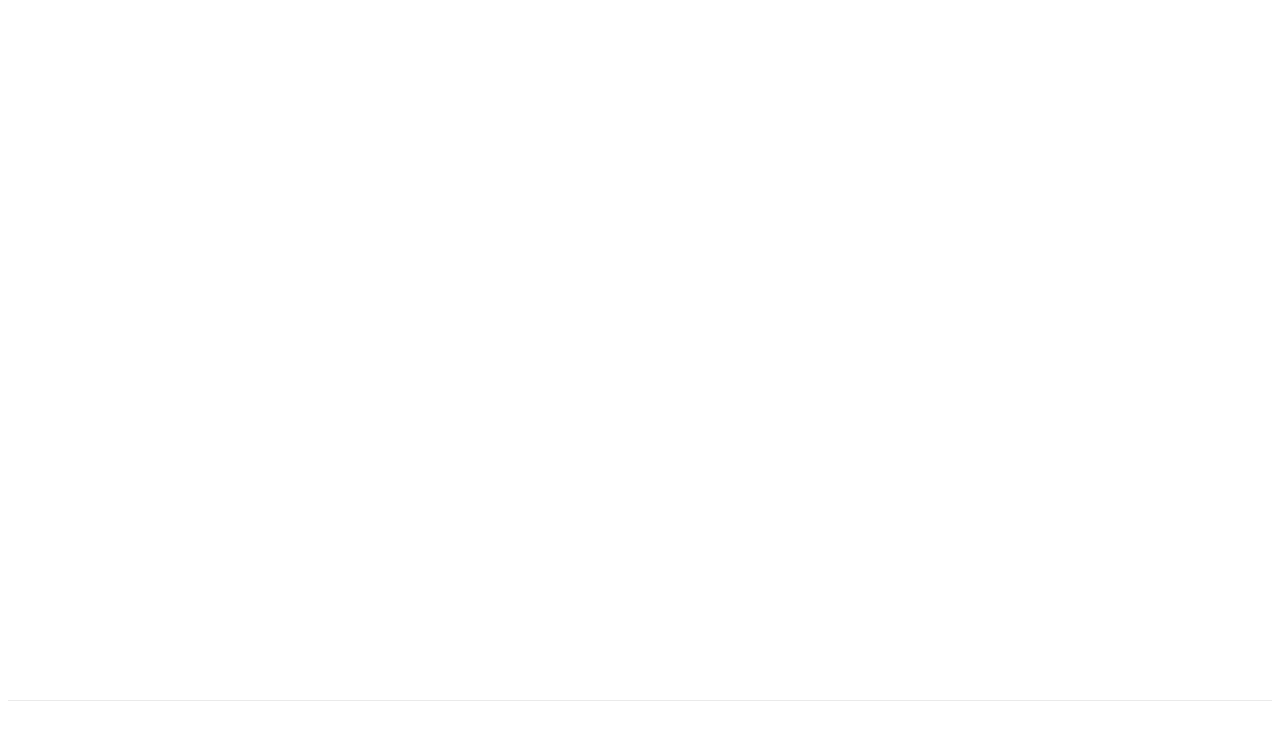
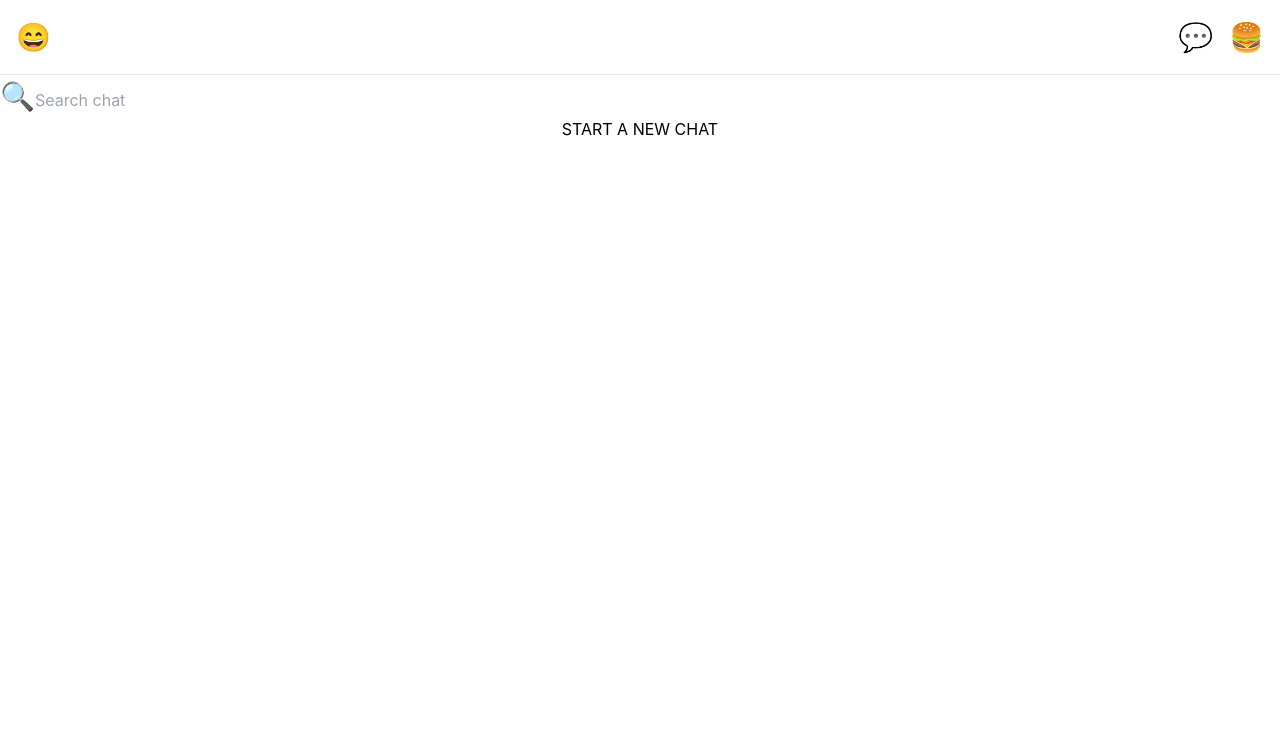
Before and after one commit to devTejas/WhatChat, a Next.js app: page / in a window 1280 px wide. Shown: the top 740 px of the page. Built offline with nearby package versions, Linux system fonts and the light colour scheme.

Commit message:
Sidebar Done

```diff
--- a/package.json
+++ b/package.json
@@ -9,6 +9,7 @@
     "lint": "next lint"
   },
   "dependencies": {
+    "firebase": "^9.1.2",
     "next": "11.1.2",
     "react": "17.0.2",
     "react-dom": "17.0.2"
--- /dev/null
+++ b/src/components/Sidebar.tsx
@@ -0,0 +1,27 @@
+import React from "react";
+
+const Sidebar = () => {
+  return (
+    <div className="flex flex-col">
+      <div className="flex justify-between items-center p-4 border-b sticky top-0 z-50">
+        <div className="icon">😄</div>
+        <div className="">
+          <button className="icon">💬</button>
+          <button className="ml-4 icon">🍔</button>
+        </div>
+      </div>
+      <div className="">
+        <span className="icon">🔍</span>
+        <input
+          className="outline-none border-none"
+          type="search"
+          placeholder="Search chat"
+          value=""
+        />
+      </div>
+      <button className="">START A NEW CHAT</button>
+    </div>
+  );
+};
+
+export default Sidebar;
--- /dev/null
+++ b/src/pages/chat.tsx
@@ -0,0 +1,11 @@
+import React from 'react'
+
+const Chat = () => {
+    return (
+        <div className="">
+            Chat,js
+        </div>
+    )
+}
+
+export default Chat
--- a/src/pages/index.tsx
+++ b/src/pages/index.tsx
@@ -1,20 +1,22 @@
 import type { NextPage } from "next";
 import Head from "next/head";
-import Image from "next/image";
-import styles from "../styles/Home.module.css";
+import Sidebar from "../components/Sidebar";
+import "tailwindcss/tailwind.css";
 
 const Home: NextPage = () => {
   return (
-    <div className={styles.container}>
+    <div className="">
       <Head>
         <title>WhatChat</title>
         <meta name="description" content="Generated by create next app" />
         <link rel="icon" href="/favicon.ico" />
       </Head>
 
-      <main className={styles.main}></main>
+      <main className="">
+        <Sidebar />
+      </main>
 
-      <footer className={styles.footer}></footer>
+      <footer className=""></footer>
     </div>
   );
 };
--- a/src/styles/Home.module.css
+++ /dev/null
@@ -1,121 +0,0 @@
-.container {
-  min-height: 100vh;
-  padding: 0 0.5rem;
-  display: flex;
-  flex-direction: column;
-  justify-content: center;
-  align-items: center;
-  height: 100vh;
-}
-
-.main {
-  padding: 5rem 0;
-  flex: 1;
-  display: flex;
-  flex-direction: column;
-  justify-content: center;
-  align-items: center;
-}
-
-.footer {
-  width: 100%;
-  height: 100px;
-  border-top: 1px solid #eaeaea;
-  display: flex;
-  justify-content: center;
-  align-items: center;
-}
-
-.footer a {
-  display: flex;
-  justify-content: center;
-  align-items: center;
-  flex-grow: 1;
-}
-
-.title a {
-  color: #0070f3;
-  text-decoration: none;
-}
-
-.title a:hover,
-.title a:focus,
-.title a:active {
-  text-decoration: underline;
-}
-
-.title {
-  margin: 0;
-  line-height: 1.15;
-  font-size: 4rem;
-}
-
-.title,
-.description {
-  text-align: center;
-}
-
-.description {
-  line-height: 1.5;
-  font-size: 1.5rem;
-}
-
-.code {
-  background: #fafafa;
-  border-radius: 5px;
-  padding: 0.75rem;
-  font-size: 1.1rem;
-  font-family: Menlo, Monaco, Lucida Console, Liberation Mono, DejaVu Sans Mono,
-    Bitstream Vera Sans Mono, Courier New, monospace;
-}
-
-.grid {
-  display: flex;
-  align-items: center;
-  justify-content: center;
-  flex-wrap: wrap;
-  max-width: 800px;
-  margin-top: 3rem;
-}
-
-.card {
-  margin: 1rem;
-  padding: 1.5rem;
-  text-align: left;
-  color: inherit;
-  text-decoration: none;
-  border: 1px solid #eaeaea;
-  border-radius: 10px;
-  transition: color 0.15s ease, border-color 0.15s ease;
-  width: 45%;
-}
-
-.card:hover,
-.card:focus,
-.card:active {
-  color: #0070f3;
-  border-color: #0070f3;
-}
-
-.card h2 {
-  margin: 0 0 1rem 0;
-  font-size: 1.5rem;
-}
-
-.card p {
-  margin: 0;
-  font-size: 1.25rem;
-  line-height: 1.5;
-}
-
-.logo {
-  height: 1em;
-  margin-left: 0.5rem;
-}
-
-@media (max-width: 600px) {
-  .grid {
-    width: 100%;
-    flex-direction: column;
-  }
-}
--- a/src/styles/globals.css
+++ b/src/styles/globals.css
@@ -1,3 +1,11 @@
+@tailwind base;
+@tailwind components;
+@tailwind utilities;
+
+* {
+  box-sizing: border-box;
+}
+
 html,
 body {
   padding: 0;
@@ -11,6 +19,12 @@ a {
   text-decoration: none;
 }
 
-* {
-  box-sizing: border-box;
+.icon {
+  font-size: 28px;
+  font-weight: 600;
+  cursor: pointer;
 }
+
+.icon:hover {
+  opacity: 0.8;
+}
--- a/tailwind.config.js
+++ b/tailwind.config.js
@@ -1,8 +1,8 @@
 module.exports = {
   mode: "jit",
   purge: [
-    "./src/pages/**/*.{js,ts,jsx,tsx}",
-    "./src/components/**/*.{js,ts,jsx,tsx}",
+    './src/pages/**/*.{js,ts,jsx,tsx}',
+    './src/components/**/*.{js,ts,jsx,tsx}',
   ],
   darkMode: false, // or 'media' or 'class'
   theme: {
```
Also changed, not shown: 1 other file (tests, documents, lock files or other folders).
